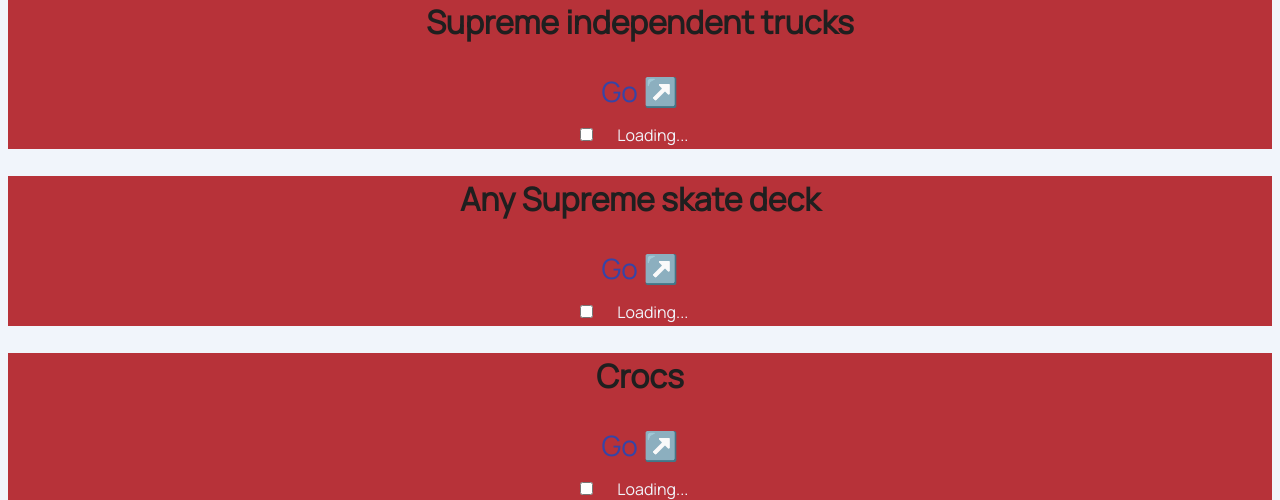
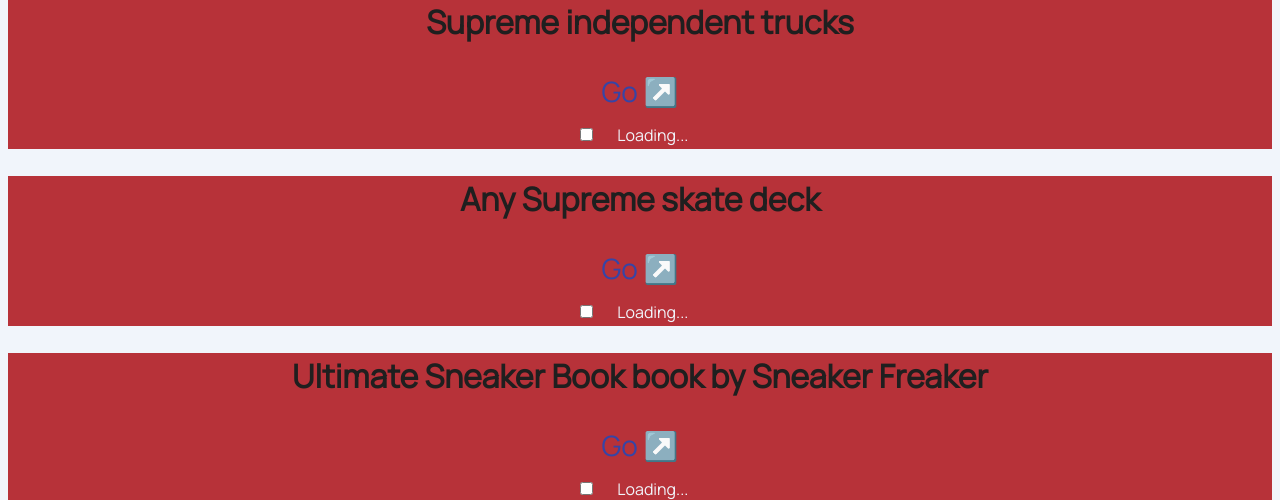
Before and after one commit to Oren-Lindsey/List-website, a Flask app: page /list in a window 1280 px wide. Shown: the part 6000-6500 px from the top of the page. Run offline with Flask 2, Linux system fonts and the light colour scheme; some libraries are stand-ins or nearby versions.

Commit message:
Removed crocs

```diff
--- a/main.py
+++ b/main.py
@@ -42,7 +42,6 @@ db["supreme-grip"] = False
 db["supreme-wheels"] = False
 db["supreme-trucks"] = False
 db["supreme-deck"] = False
-db["crocs"] = False
 db["ultimate-sneaker-bk"] = False
 db["roadster-dc"] = False
 db["rr-pen"] = False
@@ -62,6 +61,7 @@ db["shoedog-bk"] = False
 db["liftoff-book"] = False
 db["cybertruck-shirt"] = False
 db["crep-travel"] = False
+
 
 items = {
   "test-item": False
--- a/static/css/styles.css
+++ b/static/css/styles.css
@@ -2,7 +2,7 @@
 @media (prefers-color-scheme: light) {
     h1   {color: #1f1f1f; text-align: center; font-size: 5vh; font-family: 'Manrope', sans-serif;}
     p    {color: #3545A7; text-align: center; font-size: 3.5vh; font-family: 'Manrope', sans-serif;}
-    h2   {color: #3545A7; text-align: center; font-size: 4vh; font-family: 'Manrope', sans-serif;}
+    h2   {color: #3545A7; text-align: center; font-size: 4vh; font-family: 'Manrope', sans-serif; text-decoration: none;}
     div   {color: #3545A7; text-align: center; font-size: 3.5vh; font-family: 'Manrope', sans-serif;}
 
     body {
@@ -89,7 +89,7 @@
 @media (prefers-color-scheme: dark) {
     h1   {color: #F1F5FB; text-align: center; font-size: 5vh; font-family: 'Manrope', sans-serif;}
     p    {color: blue; text-align: center; font-size: 3.5vh; font-family: 'Manrope', sans-serif;}
-    h2   {color: blue; text-align: center; font-size: 4vh; font-family: 'Manrope', sans-serif;}
+    h2   {color: blue; text-align: center; font-size: 4vh; font-family: 'Manrope', sans-serif; text-decoration: none;}
     div   {color: blue; text-align: center; font-size: 3.5vh; font-family: 'Manrope', sans-serif;}
     body {
         background-color: #1f1f1f;
--- a/templates/list.html
+++ b/templates/list.html
@@ -274,13 +274,6 @@
       <label for="supreme-deck-checkbox"  id="supreme-deck-label"> Loading... </label>
       </div>
        <div class=listItem>
-      <h2 class=force-select>Crocs</h2>
-      <a href="https://www.amazon.com/crocs-Unisex-Classic-Black-Women/dp/B0014BYHJE/ref=sr_1_2?dchild=1&keywords=crocs&qid=1633291978&sr=8-2&th=1&psc=1" rel="noopener noreferrer" target="_blank">Go ↗️</a>
-      <br>
-      <input type="checkbox" id="crocs-checkbox" name="supreme-deck-checkbox" value="crocs" onclick='toggleItem("crocs")'>
-      <label for="crocs-checkbox"  id="crocs-label"> Loading... </label>
-      </div>
-       <div class=listItem>
       <h2 class=force-select>Ultimate Sneaker Book book by Sneaker Freaker</h2>
       <a href="https://www.amazon.com/Sneaker-Freaker-Ultimate-Book/dp/3836572230/ref=asc_df_3836572230/?tag=hyprod-20&linkCode=df0&hvadid=312057344057&hvpos=&hvnetw=g&hvrand=15075013331380690233&hvpone=&hvptwo=&hvqmt=&hvdev=c&hvdvcmdl=&hvlocint=&hvlocphy=1021278&hvtargid=pla-524493154053&psc=1" rel="noopener noreferrer" target="_blank">Go ↗️</a>
       <br>
@@ -379,7 +372,7 @@
       <label for="watch-charger-checkbox"  id="watch-charger-label"> Loading... </label>
       </div>
        <div class=listItem>
-      <h2 class=force-select>Test item (Please ignore)</h2>
+      <h2 class=force-select id="test-item-title">Test item (Please ignore)</h2>
       <a href="https://example.com" rel="noopener noreferrer" target="_blank">Go ↗️</a>
       <br>
       <input type="checkbox" id="test-item-checkbox" name="test-item-checkbox" value="test-item" onclick='toggleItem("test-item")'>
```
